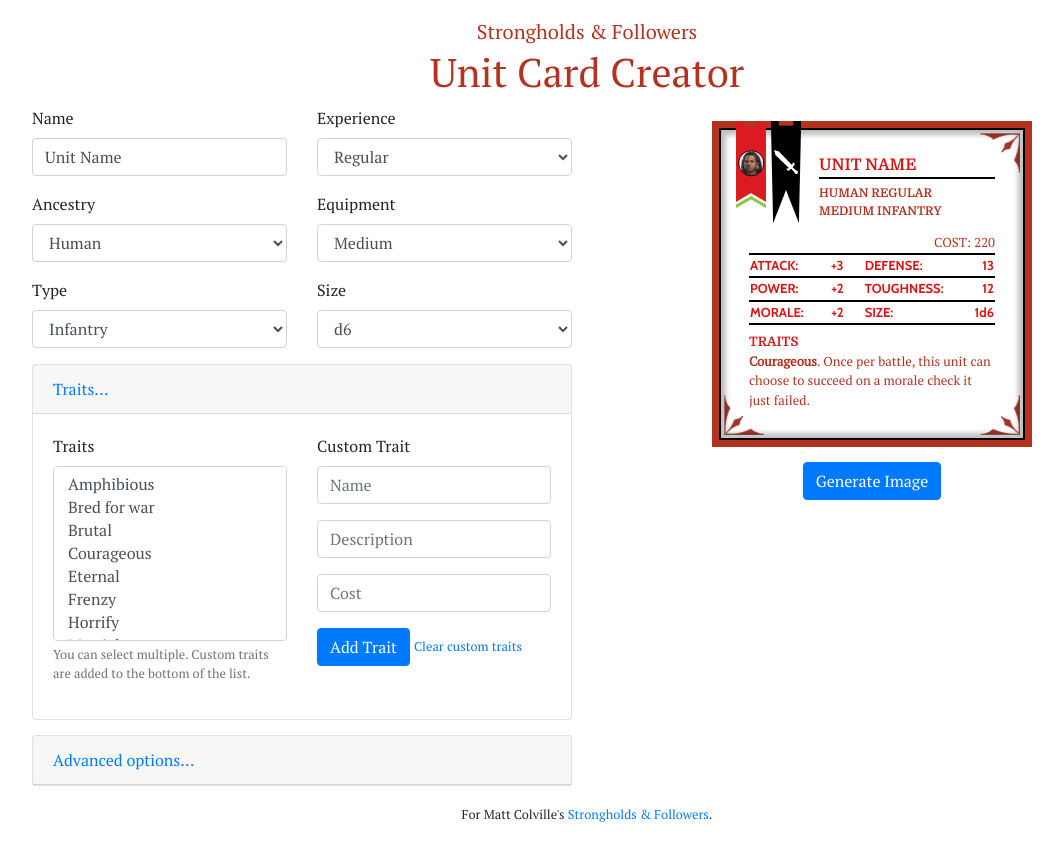
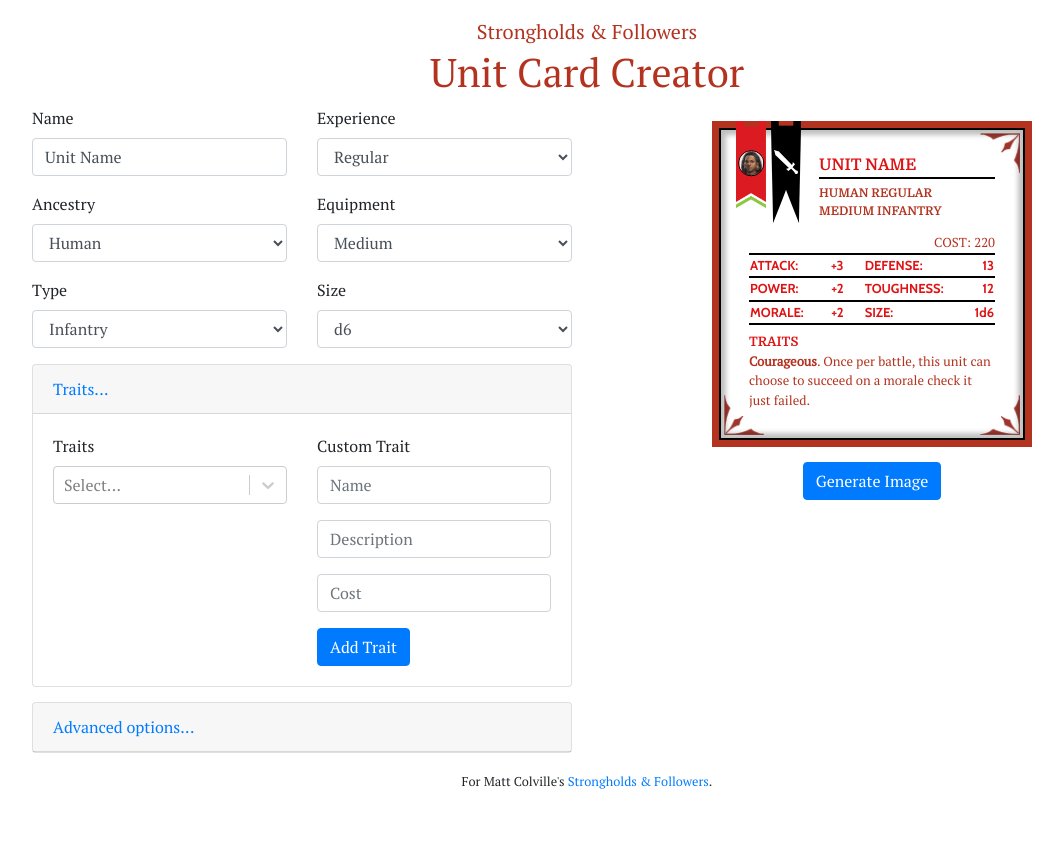
Before and after one commit to freddybushboy/unit-cards, a React (Create React App) app: page / in a window 1280 px wide. Both pictures are taken after a click on the link "Traits...". Shown: the whole page, without its empty margins (53-1116 px from the left). After the commit the page ends 808 px from the top, so only its background shows below. Built offline with nearby package versions, Linux system fonts and the light colour scheme.

Commit message:
use a nicer select menu for traits

```diff
--- a/src/App.tsx
+++ b/src/App.tsx
@@ -28,8 +28,7 @@
   type: UnitType;
   experience: UnitExperience;
   equipment: UnitEquipment;
-  traits: string;
-  selectedTraits: ValueType<{ value: string; label: string }>[];
+  selectedTraits: { value: string; label: string }[];
   size: UnitSize;
   attack: number;
   defense: number;
@@ -51,8 +50,7 @@
     type: 'Infantry' as UnitType,
     experience: 'Regular' as UnitExperience,
     equipment: 'Medium' as UnitEquipment,
-    traits: '',
-    selectedTraits: [] as ValueType<{ value: string; label: string }>[],
+    selectedTraits: [] as { value: string; label: string }[],
     size: 'd6' as UnitSize,
     attack: 0,
     defense: 0,
@@ -82,9 +80,7 @@
       toughness: toughness(this.state),
       morale: morale(this.state),
       cost: cost(this.state),
-      traits: this.state.traits
-        ? (this.state.traits.split('|') as Trait[])
-        : [],
+      selectedTraits: this.state.selectedTraits.map((i) => i.value as Trait),
     };
   };
 
@@ -136,7 +132,7 @@
 
   clearTraits() {
     localStorage.removeItem('savedTraits');
-    this.setState({ savedTraits: [], traits: '' });
+    this.setState({ savedTraits: [], selectedTraits: [] });
   }
 
   render() {
--- a/src/components/Card/Card.tsx
+++ b/src/components/Card/Card.tsx
@@ -48,7 +48,7 @@
       toughness,
       morale,
       cost,
-      traits,
+      selectedTraits,
       savedTraits,
       ancestryOverride,
     } = this.props.cardData;
@@ -102,7 +102,7 @@
               morale={morale}
             />
             {ancestryStats[ancestry].traits.length ||
-            traits.length ||
+            selectedTraits.length ||
             type === 'Cavalry' ||
             type === 'Siege Engine' ||
             type === 'Levies' ? (
@@ -115,7 +115,7 @@
                     key={`ancestry-${trait}`}
                   />
                 ))}
-                {traits.map((trait) => (
+                {selectedTraits.map((trait) => (
                   <div key={`parent-${trait}`}>
                     {traitData.find((t) => t.name === trait) ? (
                       <Trait trait={traitData.find((t) => t.name === trait)} />
--- a/src/components/StatForm/StatForm.tsx
+++ b/src/components/StatForm/StatForm.tsx
@@ -142,7 +142,7 @@
         <div className="col-md-6">
           <div className="form-group">
             <label>Traits</label>
-            {/* <Select
+            <Select
               isMulti
               onChange={(
                 value: ValueType<{
@@ -151,54 +151,46 @@
                 }>,
               ) =>
                 update({
-                  selectedTraits: value as ValueType<{
+                  selectedTraits: value as {
                     value: string;
                     label: string;
-                  }>[],
+                  }[],
                 })
               }
               options={[
+                {
+                  label: 'Core',
+                  options: [
                     ...traitData.map((data) => ({
                       value: data.name,
                       label: data.name,
                     })),
+                  ],
+                },
+                {
+                  label: 'custom',
+                  options: [
                     ...state.savedTraits.map((data) => ({
                       value: data.name,
                       label: data.name,
                     })),
+                  ],
+                },
               ]}
-            /> */}
-            <select
-              className="form-control"
-              multiple
-              size={7}
-              value={state.traits.split('|')}
-              onChange={(e) => {
-                const selected = [].slice
-                  .call(e.target.options)
-                  .filter((i: HTMLOptionElement) => i.selected)
-                  .map((i: HTMLOptionElement) => i.value)
-                  .join('|');
-                update({
-                  traits: selected,
-                });
+            />
+            {state.savedTraits.length ? (
+              <small>
+                <a
+                  href="#"
+                  onClick={(e) => {
+                    e.preventDefault();
+                    clearTraits();
                   }}
                 >
-              {traitData.map((data) => (
-                <option value={data.name} key={data.name}>
-                  {data.name}
-                </option>
-              ))}
-              {state.savedTraits.map((data) => (
-                <option value={data.name} key={data.name}>
-                  {data.name}
-                </option>
-              ))}
-            </select>
-            <small className="form-text text-muted">
-              You can select multiple. Custom traits are added to the bottom of
-              the list.
+                  Clear custom traits
+                </a>
               </small>
+            ) : null}
           </div>
         </div>
         <div className="col-md-6">
@@ -238,12 +230,7 @@
             </div>
             <button className="btn btn-primary" type="submit">
               Add Trait
-            </button>{' '}
-            <small>
-              <a href="#" onClick={clearTraits}>
-                Clear custom traits
-              </a>
-            </small>
+            </button>
           </form>
         </div>
       </div>
--- a/src/types/units.ts
+++ b/src/types/units.ts
@@ -55,7 +55,7 @@
   experience: UnitExperience;
   equipment: UnitEquipment;
   cost: number;
-  traits: Trait[];
+  selectedTraits: Trait[];
   savedTraits: CustomTrait[];
   ancestryOverride: string;
 }
--- a/src/utils/statCalculator.ts
+++ b/src/utils/statCalculator.ts
@@ -88,10 +88,10 @@
     const trait = traitData.find((data) => data.name === traitName);
     cost += trait ? trait.cost : 0;
   });
-  state.traits.split('|').forEach((traitName) => {
+  state.selectedTraits.forEach((i) => {
     const trait =
-      traitData.find((data) => data.name === traitName) ||
-      state.savedTraits.find((data) => data.name === traitName);
+      traitData.find((data) => data.name === i.value) ||
+      state.savedTraits.find((data) => data.name === i.value);
     cost += trait ? trait.cost : 0;
   });
   cost += 30;
```
Lines whose indentation alone changed are shown as unchanged.
